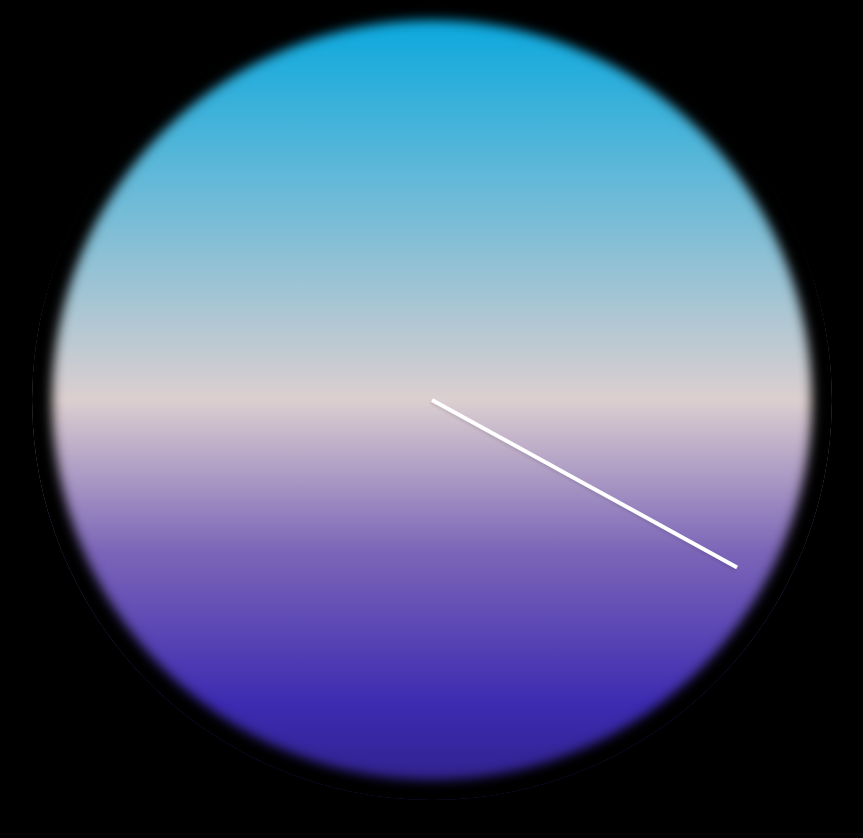
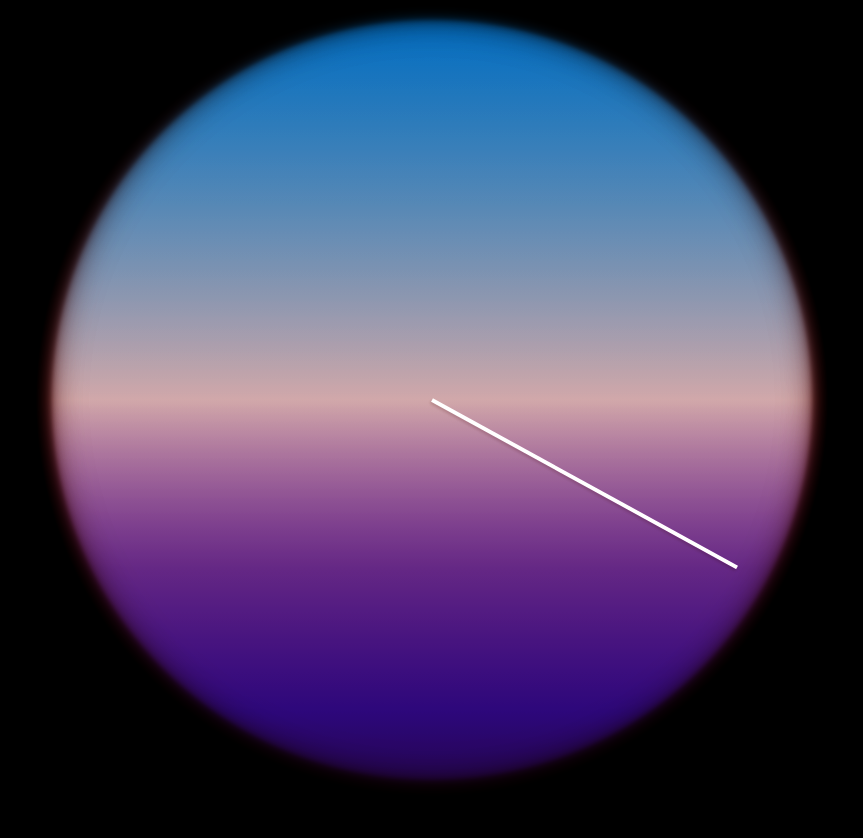
Before and after one commit to qjack001/Time-Feel, a plain HTML site: page index.html in a window 1280 px wide. Shown: the top 838 px of the page, without its empty margins (208-1071 px from the left). Before the commit the page ends 805 px from the top, so only its background shows below. Drawn offline with Linux system fonts and the light colour scheme.

Commit message:
update structure

```diff
--- a/index.html
+++ b/index.html
@@ -33,42 +33,38 @@
                 overflow: hidden;
             }
 
+			#clock-frame
+			{
+				width: 100vw;
+				height: 100vw;
+				max-width: 800px;
+				max-height: 800px;
+				box-sizing: border-box;
+				-webkit-mask-image: -webkit-radial-gradient( hsla(0, 0%, 0%, 100%) 60%, hsla(0, 0%, 0%, 99.37%) 61.81%, hsla(0, 0%, 0%, 97.56%) 63.26%, hsla(0, 0%, 0%, 94.71%) 64.4%, hsla(0, 0%, 0%, 90.89%) 65.27%, hsla(0, 0%, 0%, 86.2%) 65.93%, hsla(0, 0%, 0%, 80.68%) 66.4%, hsla(0, 0%, 0%, 74.39%) 66.74%, hsla(0, 0%, 0%, 67.38%) 66.99%, hsla(0, 0%, 0%, 59.69%) 67.2%, hsla(0, 0%, 0%, 51.35%) 67.41%, hsla(0, 0%, 0%, 42.39%) 67.66%, hsla(0, 0%, 0%, 32.84%) 68.0%, hsla(0, 0%, 0%, 22.71%) 68.47%, hsla(0, 0%, 0%, 12.03%) 69.13%, hsla(0, 0%, 0%, 0%) 70%);
+				mask-image: -o-radial-gradient( hsla(0, 0%, 0%, 100%) 60%, hsla(0, 0%, 0%, 99.37%) 61.81%, hsla(0, 0%, 0%, 97.56%) 63.26%, hsla(0, 0%, 0%, 94.71%) 64.4%, hsla(0, 0%, 0%, 90.89%) 65.27%, hsla(0, 0%, 0%, 86.2%) 65.93%, hsla(0, 0%, 0%, 80.68%) 66.4%, hsla(0, 0%, 0%, 74.39%) 66.74%, hsla(0, 0%, 0%, 67.38%) 66.99%, hsla(0, 0%, 0%, 59.69%) 67.2%, hsla(0, 0%, 0%, 51.35%) 67.41%, hsla(0, 0%, 0%, 42.39%) 67.66%, hsla(0, 0%, 0%, 32.84%) 68.0%, hsla(0, 0%, 0%, 22.71%) 68.47%, hsla(0, 0%, 0%, 12.03%) 69.13%, hsla(0, 0%, 0%, 0%) 70%);
+				mask-image: radial-gradient( hsla(0, 0%, 0%, 100%) 60%, hsla(0, 0%, 0%, 99.37%) 61.81%, hsla(0, 0%, 0%, 97.56%) 63.26%, hsla(0, 0%, 0%, 94.71%) 64.4%, hsla(0, 0%, 0%, 90.89%) 65.27%, hsla(0, 0%, 0%, 86.2%) 65.93%, hsla(0, 0%, 0%, 80.68%) 66.4%, hsla(0, 0%, 0%, 74.39%) 66.74%, hsla(0, 0%, 0%, 67.38%) 66.99%, hsla(0, 0%, 0%, 59.69%) 67.2%, hsla(0, 0%, 0%, 51.35%) 67.41%, hsla(0, 0%, 0%, 42.39%) 67.66%, hsla(0, 0%, 0%, 32.84%) 68.0%, hsla(0, 0%, 0%, 22.71%) 68.47%, hsla(0, 0%, 0%, 12.03%) 69.13%, hsla(0, 0%, 0%, 0%) 70%);
+				position: relative;
+				margin-top: 30px;
+			}
+
             #clock
-            {
-                position: relative;
-                width: 100vw;
-                height: 100vh;
-                max-height: 100vw;
-                max-width: 100vh;
-                margin: auto;
-                border-radius: 100%;
-                box-shadow: inset 0 0 12px 20px #000;
+			{
+                background: rgb(0,166,222); /* Old browsers */
+                background: -moz-linear-gradient(0deg, rgba(47,33,135,1) 0%, rgba(47,33,135,1) 33%, rgba(61,43,177,1) 37%, rgba(123,101,184,1) 43%, rgba(220,207,208,1) 50%, rgba(0,166,222,1) 66%, rgba(0,166,222,1) 100%);
+                background: -webkit-linear-gradient(0deg, rgba(47,33,135,1) 0%, rgba(47,33,135,1) 33%, rgba(61,43,177,1) 37%, rgba(123,101,184,1) 43%, rgba(220,207,208,1) 50%, rgba(0,166,222,1) 66%, rgba(0,166,222,1) 100%);
+                background: linear-gradient(0deg, rgba(47,33,135,1) 0%, rgba(47,33,135,1) 33%, rgba(61,43,177,1) 37%, rgba(123,101,184,1) 43%, rgba(220,207,208,1) 50%, rgba(0,166,222,1) 66%, rgba(0,166,222,1) 100%);
+				width: 100%;
+				height: 300%;
+                -webkit-animation: fade 2s ease;
+				-moz-animation: fade 2s ease;
+				-o-animation: fade 2s ease;
+                animation: fade 2s ease;
 
-                background: rgb(0,166,222); /* Old browsers */
-                background: -moz-linear-gradient(0deg, rgba(47,33,135,1) 0%, rgba(61,43,177,1) 12%, rgba(123,101,184,1) 31%, rgba(220,207,208,1) 50%, rgba(0,166,222,1) 100%);
-                background: -webkit-linear-gradient(0deg, rgba(47,33,135,1) 0%, rgba(61,43,177,1) 12%, rgba(123,101,184,1) 31%, rgba(220,207,208,1) 50%, rgba(0,166,222,1) 100%);
-                background: linear-gradient(0deg, rgba(47,33,135,1) 0%, rgba(61,43,177,1) 12%, rgba(123,101,184,1) 31%, rgba(220,207,208,1) 50%, rgba(0,166,222,1) 100%);
-
-                -webkit-animation: fade 2s ease;
-                animation: fade 2s ease;
-            }
-
-            #cover
-            {
-                position: absolute;
-                width: calc(100vw - 8px);
-                height: calc(100vh - 8px);
-                max-height: calc(100vw - 8px);
-                max-width: calc(100vh - 8px);
-                top: 1px;
-                left: 1px;
-                right: 1px;
-                margin-left: auto;
-                margin-right: auto;
-                border-radius: 100%;
-                border: 4px solid #000;
-                transform: scale(1.01);
-
+				-webkit-transform: translateY(-100vw);
+				-moz-transform: translateY(-100vw);
+				-ms-transform: translateY(-100vw);
+				-o-transform: translateY(-100vw);
+				transform: translateY(-100vw);
             }
 
             #hand
@@ -87,10 +83,33 @@
                 box-shadow: 0px 2px 3px 0px rgba(0, 0, 0, 0.1);
                 -webkit-transform: rotate(90deg);
                 -ms-transform: rotate(90deg);
+				-moz-transform: rotate(90deg);
+				-o-transform: rotate(90deg);
                 transform: rotate(90deg);
                 -webkit-animation: grow 1.5s ease;
+				-moz-animation: grow 1.5s ease;
+				-o-animation: grow 1.5s ease;
                 animation: grow 1.5s ease;
             }
+
+			#overlay
+			{
+				width: 100vw;
+				height: 100vh;
+				position: fixed;
+				z-index: 99;
+				top: 0;
+				left: 0;
+				bottom: 0;
+				right: 0;
+				background: transparent;
+				mix-blend-mode: soft-light;
+
+                -webkit-animation: fade-color 3s ease-out 2s forwards;
+				-moz-animation: fade-color 3s ease-out 2s forwards;
+				-o-animation: fade-color 3s ease-out 2s forwards;
+                animation: fade-color 3s ease-out 2s forwards;
+			}
 
             @-webkit-keyframes grow
             {
@@ -122,18 +141,42 @@
                 0% { opacity: 0; }
             }
 
+			@keyframes fade-color
+            {
+                0%
+				{
+					background: transparent;
+				}
+
+				100%
+				{
+					background: #530000;
+				}
+            }
+
+			@media screen and (min-width: 800px)
+            {
+				#clock
+				{
+					-webkit-transform: translateY(-800px);
+					-moz-transform: translateY(-800px);
+					-ms-transform: translateY(-800px);
+					-o-transform: translateY(-800px);
+					transform: translateY(-800px);
+				}
+
+				#clock-frame
+                {
+                    margin-top: 0px;
+					margin: auto;
+                }
+			}
+
             @media (min-height: 600px) and (max-width: 500px)
             {
-                #clock
+                #clock-frame
                 {
                     margin-top: 100px;
-                }
-
-                #cover
-                {
-                    top: 101px;
-                    width: 97vw;
-                    height: 97vw;
                 }
             }
         </style>
@@ -162,11 +205,12 @@
     </head>
 
     <body>
-        <div id="clock">
-            <div id="hand">Unable to determine the time.</div>
-        </div>
+		<div id="overlay"></div>
 
-        <div id="cover"></div>
+		<div id="clock-frame">
+			<div id="clock"></div>
+			<div id="hand">Unable to determine the time.</div>
+		</div>
 
         <script>
             if ('serviceWorker' in navigator)
```
